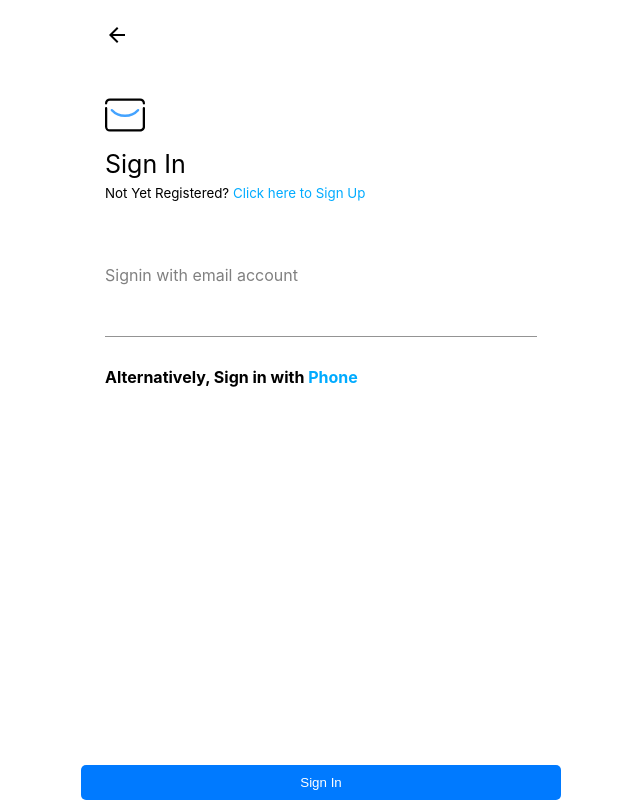
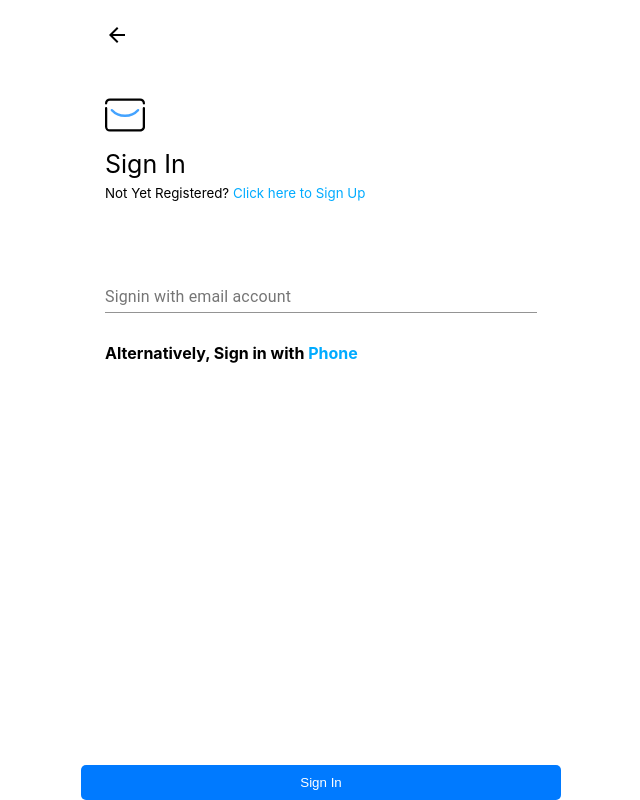
Before and after one commit to JunaidLatif4/funds-map, a React (Create React App) app: page /signin in a window 1280 px wide. Shown: the whole page, without its empty margins (319-959 px from the left). Built offline with nearby package versions, Linux system fonts and the light colour scheme.

Commit message:
remove bugs

```diff
--- a/src/components/email-signin/EmailSignin.jsx
+++ b/src/components/email-signin/EmailSignin.jsx
@@ -15,13 +15,13 @@ const EmailSignin = ({ setWithEmail }) => {
         </small>
       </div>
       <div className="esignin__form">
-        <label className="signin__label">Signin with email account</label>
+        {/* <label className="signin__label">Signin with email account</label> */}
         <TextField
-          className="esignin__field"
-          InputLabelProps={{
-            shrink: true,
-          }}
-        />
+                style={{ width: "100%" }}
+                id="outlined-basic"
+                label="Signin with email account"
+                variant="standard"
+              />
         <strong className="alternate__text">
           Alternatively, Sign in with{" "}
           <Link onClick={() => setWithEmail(false)}>Phone</Link>
--- a/src/screens/notify/Notify.jsx
+++ b/src/screens/notify/Notify.jsx
@@ -1,21 +1,18 @@
 import React from "react";
 import Button from "../../components/button/Button";
 
-
 import watsapp from "../../Assets/imgs/whatsapp.svg";
 import Phone from "material-ui-phone-number";
-import Checkbox from '@material-ui/core/Checkbox';
+import Checkbox from "@material-ui/core/Checkbox";
 
 import "./Notify.css";
 import Backarrow from "../../components/backarrow/Backarrow";
 const Notify = () => {
+  const [checked, setChecked] = React.useState(true);
 
-    const [checked, setChecked] = React.useState(true);
-
-    const handleChange = (event) => {
-      setChecked(event.target.checked);
-    };
-
+  const handleChange = (event) => {
+    setChecked(event.target.checked);
+  };
 
   // const classes = useStyles();
   return (
@@ -44,7 +41,6 @@ const Notify = () => {
               variant="standard"
               defaultCountry={"in"}
               regions={"asia"}
-
               style={{ width: "100%" }}
             />
             <div className="Notify__confirm">
@@ -56,7 +52,7 @@ const Notify = () => {
                 />
               </div>
               <div className="confirm_line">
-                  I wish to recive WhatsApp updates
+                I wish to recive WhatsApp updates
               </div>
             </div>
 
```
